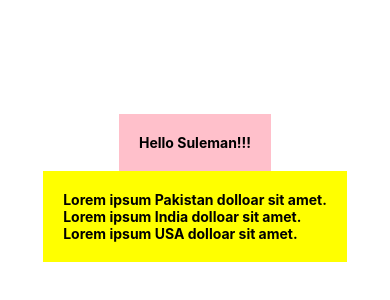
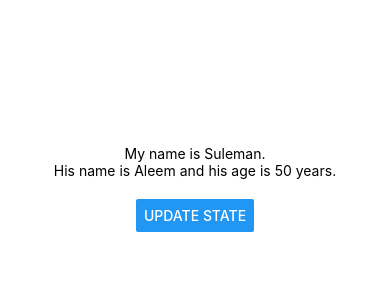
Before and after one commit to sulemanbutt5/React-Native-Tutorial, a React Native app: screen / in a window 390 px wide. Shown: the part 234-534 px from the top of the page. Built offline with nearby package versions, Linux system fonts and the light colour scheme.

Commit message:
Using State

```diff
--- a/App.js
+++ b/App.js
@@ -1,18 +1,24 @@
 import { StatusBar } from 'expo-status-bar';
-import React from 'react';
-import { StyleSheet, Text, View } from 'react-native';
+import React,{useState} from 'react';
+import { Button, StyleSheet, Text, View } from 'react-native';
 
 export default function App() {
+
+  const [name,setName]=useState('Suleman')
+  const [person, setPerson] = useState({ name: 'Aleem', age: 50})
+
+  const pressHandler = () => {
+    setName('M Suleman Butt')
+    setPerson({name:'Dar',age:35})
+  }
+
   return (
     <View style={styles.container}>
-      <View style={styles.header}>
-        <Text style={styles.boldText}>Hello Suleman!!!</Text>
-      </View>
-      <View style={styles.body}>
-        <Text style={styles.boldText}>Lorem ipsum <Text>Pakistan</Text> dolloar sit amet.</Text>
-        <Text style={styles.boldText}>Lorem ipsum <Text>India</Text> dolloar sit amet.</Text>
-        <Text style={styles.boldText}>Lorem ipsum <Text>USA</Text> dolloar sit amet.</Text>
-      </View>
+        <Text>My name is {name}.</Text>
+        <Text>His name is {person.name} and his age is {person.age} years.</Text>
+        <View style={styles.buttonContainer}>
+          <Button title='Update State' onPress={pressHandler}/>
+        </View>
     </View>
   );
 }
@@ -24,16 +30,7 @@
     alignItems: 'center',
     justifyContent: 'center',
   },
-  header:{
-    backgroundColor: 'pink',
-    padding: 20,
-  },
-  boldText:{
-    fontWeight: 'bold',
-
-  },
-  body:{
-    backgroundColor:'yellow',
-    padding: 20,
-  },
+  buttonContainer:{
+    marginTop: 20
+  }
 });
```
